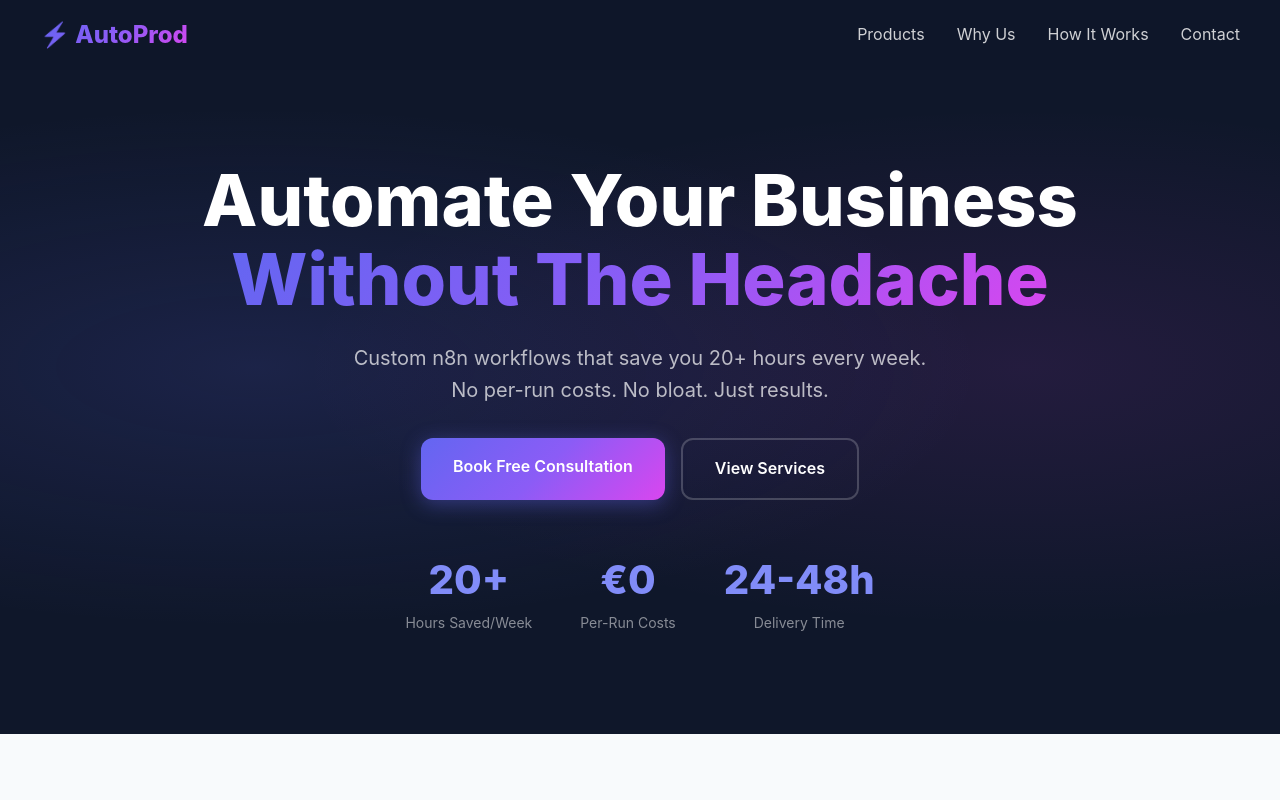
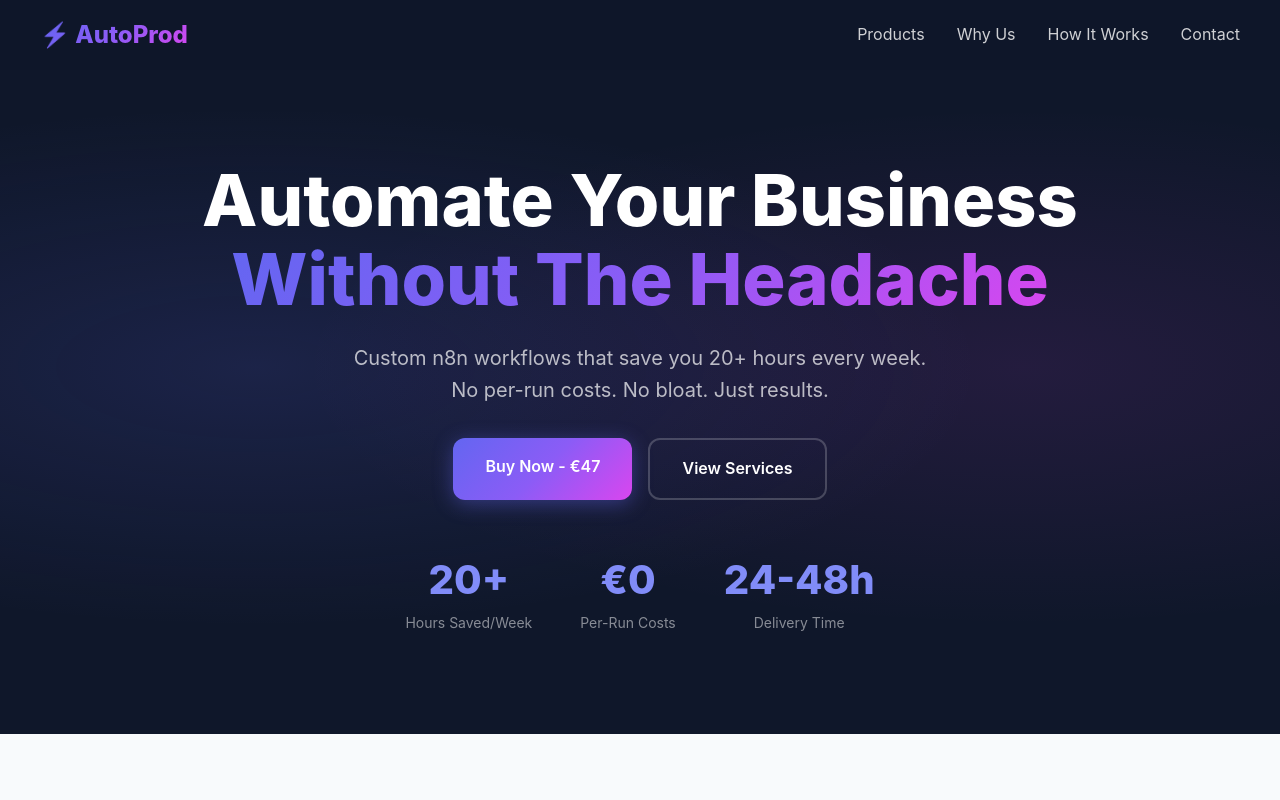
Before and after one commit to ClearyD98/n8n-automation, a plain HTML site: page index.html in a window 1280 px wide. Shown: the top 800 px of the page. Drawn offline with Linux system fonts and the light colour scheme.

Commit message:
Add Stripe payment links

```diff
--- a/index.html
+++ b/index.html
@@ -414,7 +414,7 @@
             <p>Custom n8n workflows that save you 20+ hours every week. No per-run costs. No bloat. Just results.</p>
 
             <div class="cta-group">
-                <a href="#contact" class="cta cta-primary">Book Free Consultation</a>
+                <a href="https://buy.stripe.com/bJe5kEb3a0bNedJ0fG7ss05" class="cta cta-primary">Buy Now - €47</a>
                 <a href="#products" class="cta cta-secondary">View Services</a>
             </div>
 
```
